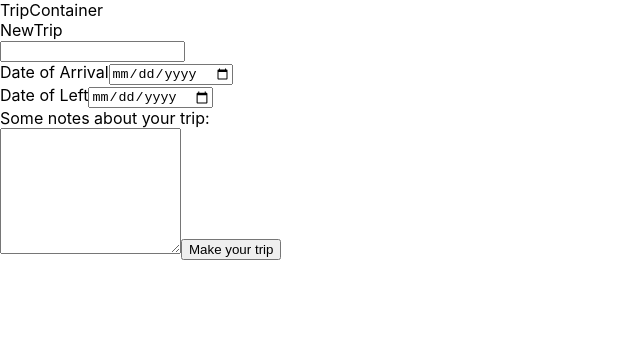
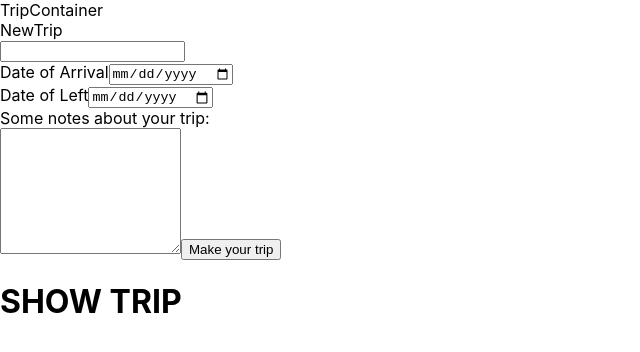
Before and after one commit to bnoxb/travl-trakr-react, a React (Create React App) app: page /trips in a window 1280 px wide. Shown: the top 352 px of the page, without its empty margins (0-640 px from the left). Built offline with nearby package versions, Linux system fonts and the light colour scheme.

Commit message:
Trip show page hooked up

```diff
--- a/src/TripContainer/index.js
+++ b/src/TripContainer/index.js
@@ -1,5 +1,6 @@
 import React, { Component } from 'react';
 import NewTrip from '../NewTrip';
+import TripPage from '../TripPage';
 
 
 class TripContainer extends Component {
@@ -16,6 +17,7 @@ class TripContainer extends Component {
 			<div>
 				TripContainer
 				<NewTrip history={this.props.history}/>
+				<TripPage />
 			</div>
 
 		)
--- /dev/null
+++ b/src/TripPage/index.js
@@ -0,0 +1,24 @@
+import React, { Component } from 'react';
+
+class TripPage extends Component {
+	constructor() {
+		super();
+
+		this.state = {
+
+
+		}
+	}
+
+
+	render() {
+
+		return(
+
+			<h1>SHOW TRIP</h1>
+
+		)
+	}
+}
+
+export default TripPage;
```
